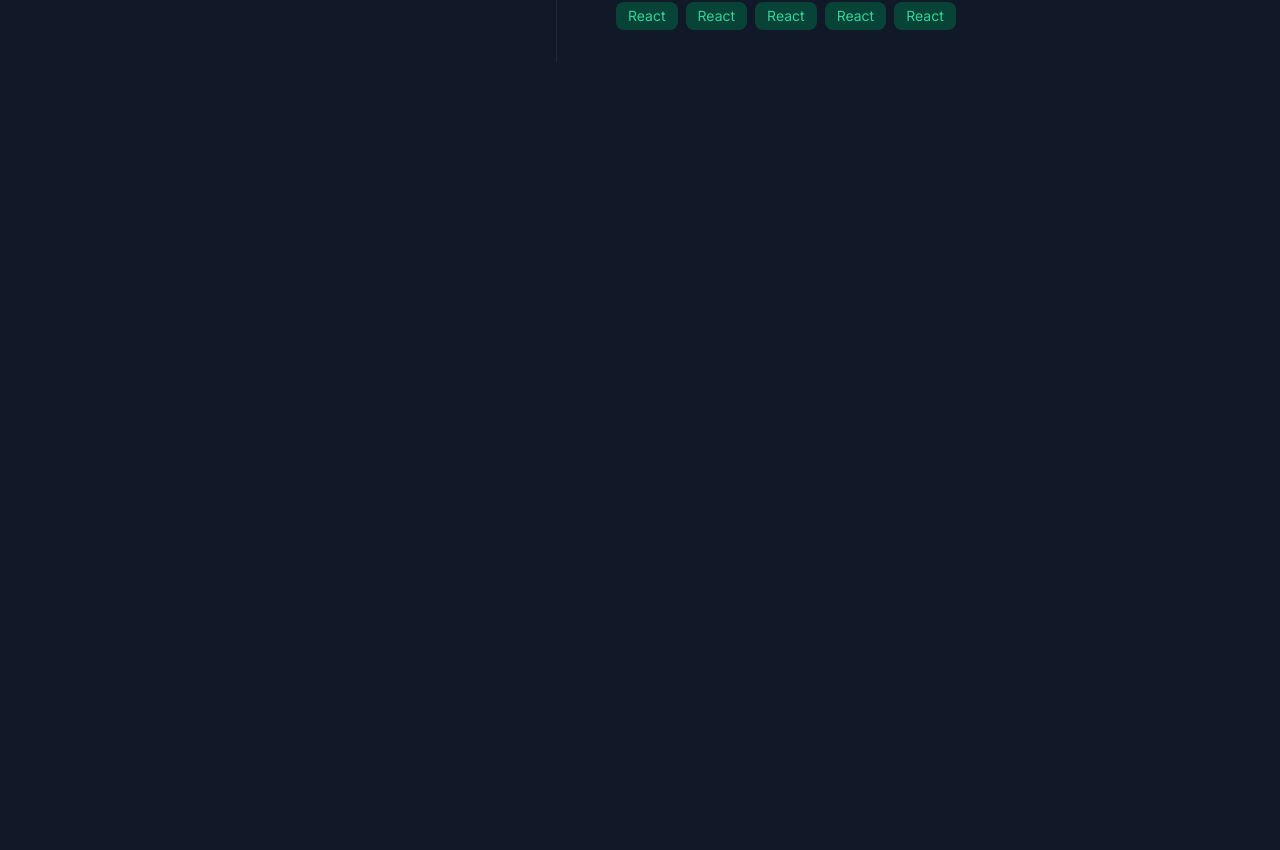
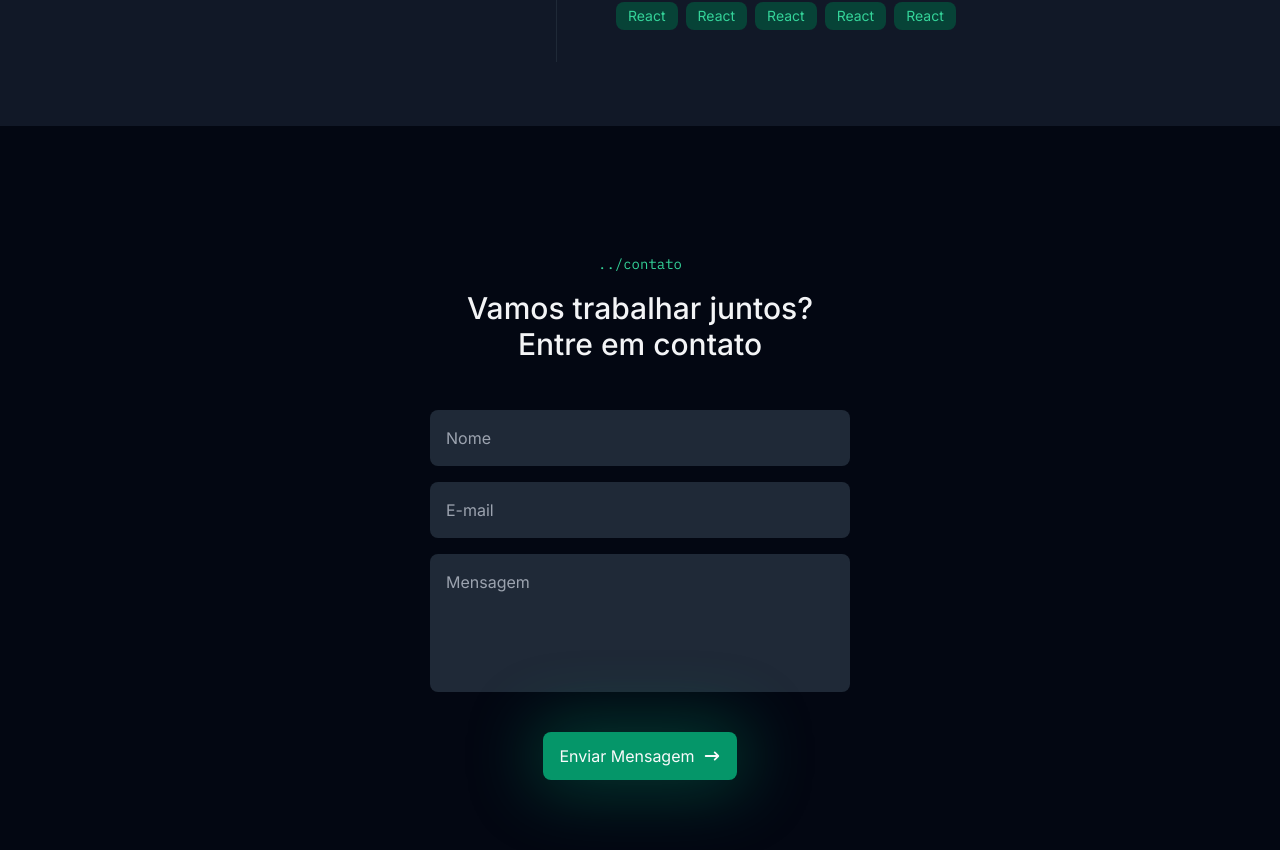
Before and after one commit to pablocabugueira/portfolio, a Next.js app: page / in a window 1280 px wide. Shown: the part 3000-3850 px from the top of the page. Before the commit the page ends 3126 px from the top, so only its background shows below. Built offline with nearby package versions, Linux system fonts and the light colour scheme.

Commit message:
create contact form

```diff
--- /dev/null
+++ b/app/components/contact-form/index.tsx
@@ -0,0 +1,66 @@
+"use client"
+
+import { HiArrowNarrowRight } from "react-icons/hi"
+import { CustomButton } from "../button"
+import { SectionTitle } from "../section-title"
+import { useForm } from "react-hook-form"
+import { z } from "zod"
+import { zodResolver } from "@hookform/resolvers/zod"
+
+const contactFormSchema = z.object({
+    name: z.string().min(3).max(100),
+    email: z.string().email(),
+    message: z.string().min(1).max(500)
+})
+
+type ContactFormData = z.infer<typeof contactFormSchema>
+
+export const ContactForm = () => {
+    const { handleSubmit, register } = useForm<ContactFormData>({
+        resolver: zodResolver(contactFormSchema)
+    })
+
+    const onSubmit = (data: ContactFormData) => {
+        console.log(data)
+    }
+
+    return (
+        <section className="py-16 px-6 md:py-32 flex items-center justify-center bg-gray-950">
+            <div className="w-full max-w-[420px] mx-auto">
+                <SectionTitle
+                    subtitle="contato"
+                    title="Vamos trabalhar juntos? Entre em contato"
+                    className="items-center text-center"
+                />
+
+                <form
+                    className="mt-12 w-full flex flex-col gap-4"
+                    onSubmit={handleSubmit(onSubmit)}
+                >
+                    <input
+                        placeholder="Nome"
+                        className="w-full h-14 bg-gray-800 rounded-lg placeholder:text-gray-400 text-gray-50 p-4 focus:outline-none focus:ring-2 ring-emerald-600"
+                        {...register("name")}
+                    />
+                    <input
+                        placeholder="E-mail"
+                        type="email"
+                        className="w-full h-14 bg-gray-800 rounded-lg placeholder:text-gray-400 text-gray-50 p-4 focus:outline-none focus:ring-2 ring-emerald-600"
+                        {...register("email")}
+                    />
+                    <textarea
+                        placeholder="Mensagem"
+                        className="resize-none w-full h-[138px] bg-gray-800 rounded-lg placeholder:text-gray-400 text-gray-50 p-4 focus:outline-none focus:ring-2 ring-emerald-600"
+                        maxLength={500}
+                        {...register("message")}
+                    />
+
+                    <CustomButton className="w-max mx-auto mt-6 shadow-button">
+                        Enviar Mensagem
+                        <HiArrowNarrowRight size={18} />
+                    </CustomButton>
+                </form>
+            </div>
+        </section>
+    )
+}
--- a/app/layout.tsx
+++ b/app/layout.tsx
@@ -2,6 +2,7 @@ import { Inter, IBM_Plex_Mono } from 'next/font/google'
 import './globals.css'
 import { ReactNode } from 'react'
 import { Header } from './components/header'
+import { ContactForm } from './components/contact-form'
 
 const inter = Inter({
   variable: '--font-inter',
@@ -20,6 +21,7 @@ export default function RootLayout({ children }: { children: ReactNode }) {
       <body>
         <Header />
         {children}
+        <ContactForm />
       </body>
     </html>
   )
```
